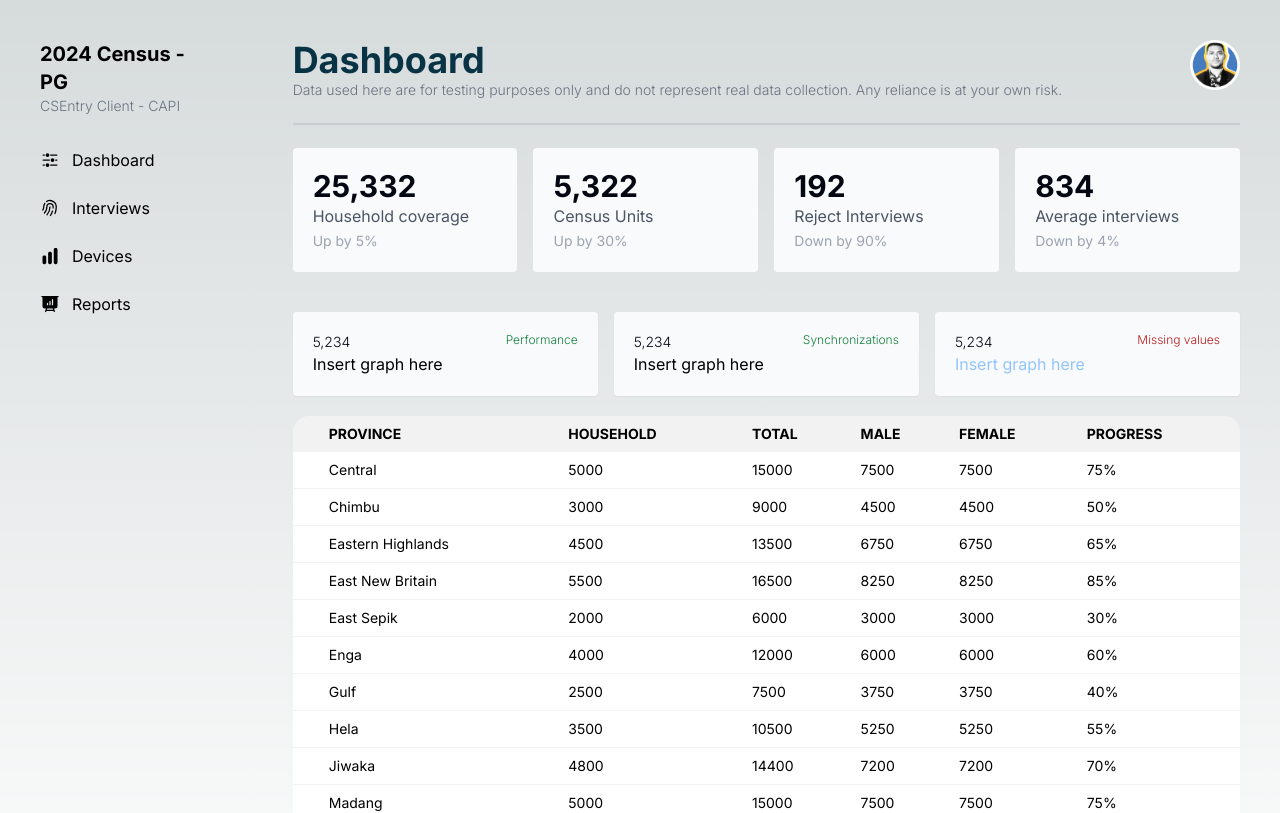
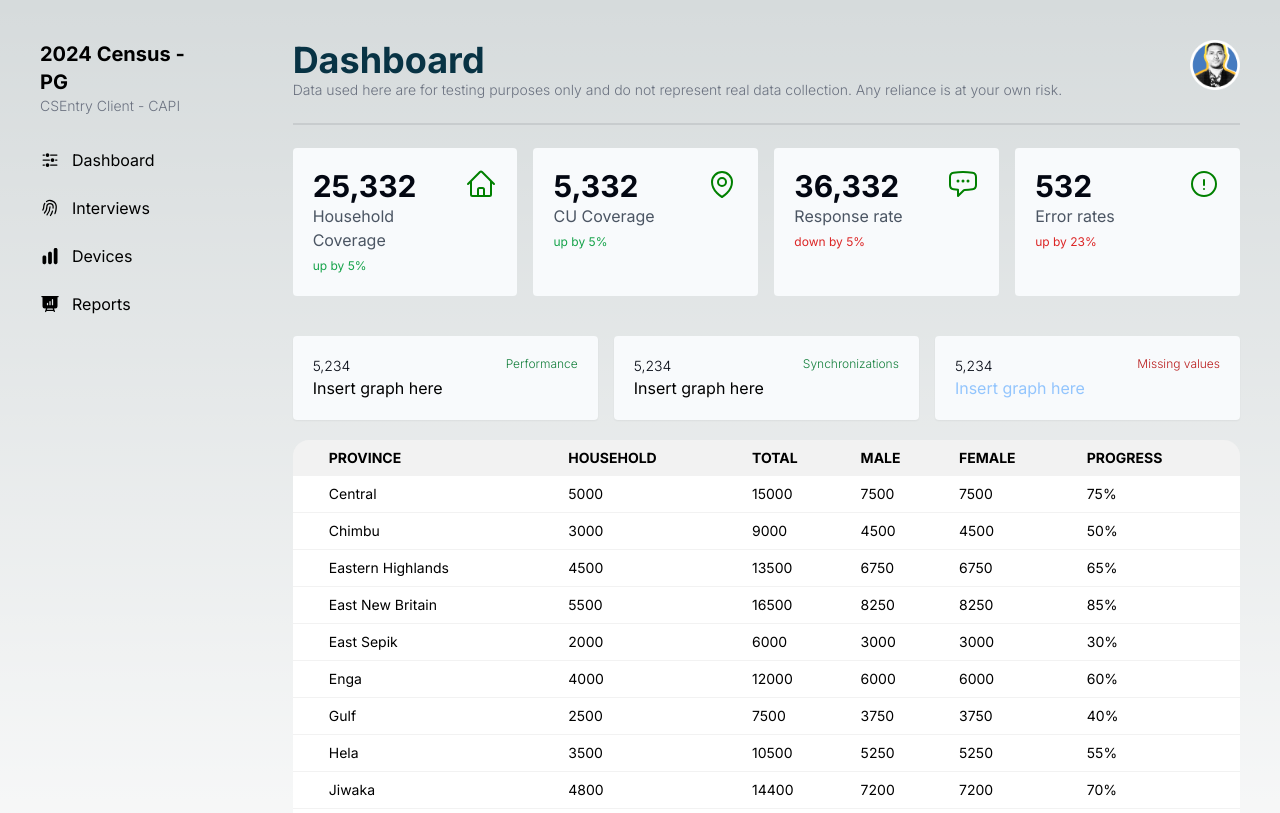
Before and after one commit to billyws/cspro-dashboard, a Next.js app: page / in a window 1280 px wide. Shown: the top 813 px of the page. Built offline with nearby package versions, Linux system fonts and the light colour scheme.

Commit message:
Added heroicons for the stats showcase

```diff
--- a/components/StatsCounter.tsx
+++ b/components/StatsCounter.tsx
@@ -3,24 +3,105 @@ export default function StatsCounter(){
         <div>
             <div className="grid grid-cols-4 gap-4 mb-5">
                 <div className="p-5 bg-slate-50 rounded">
-                    <h1 className="text-3xl font-bold text-gray-950">25,332</h1>
-                    <h4 className="text-normal text-gray-600">Household coverage</h4>
-                    <span className="text-sm text-gray-400">Up by 5%</span>
+                    <div className="flex flex-col-2 justify-between">
+                        <div>
+                            <h1 className="text-3xl font-bold text-gray-950">25,332</h1>
+                            <h4 className="text-normal text-gray-600">Household Coverage</h4>
+                            <span className="text-xs text-green-600">up by 5%</span>
+                        </div>
+                        <div>
+                            <svg
+                                xmlns="http://www.w3.org/2000/svg"
+                                fill="none"
+                                viewBox="0 0 24 24"
+                                strokeWidth="1.5"
+                                stroke="green"
+                                className="w-8 h-8">
+                                <path
+                                strokeLinecap="round"
+                                strokeLinejoin="round"
+                                d="M2.25 12l8.954-8.955c.44-.439 1.152-.439 1.591 0L21.75 12M4.5 9.75v10.125c0 .621.504 1.125 1.125 1.125H9.75v-4.875c0-.621.504-1.125 1.125-1.125h2.25c.621 0 1.125.504 1.125 1.125V21h4.125c.621 0 1.125-.504 1.125-1.125V9.75M8.25 21h8.25" />
+                            </svg>
+
+                        </div>
+                    </div>
                 </div>
                 <div className="p-5 bg-slate-50 rounded">
-                    <h1 className="text-3xl font-bold text-gray-950">5,322</h1>
-                    <h4 className="text-normal text-gray-600">Census Units</h4>
-                    <span className="text-sm text-gray-400">Up by 30%</span>
+                <div className="flex flex-col-2 justify-between">
+                        <div>
+                            <h1 className="text-3xl font-bold text-gray-950">5,332</h1>
+                            <h4 className="text-normal text-gray-600">CU Coverage</h4>
+                            <span className="text-xs text-green-600">up by 5%</span>
+                        </div>
+                        <div>
+                            <svg
+                                xmlns="http://www.w3.org/2000/svg"
+                                fill="none"
+                                viewBox="0 0 24 24"
+                                strokeWidth="1.5"
+                                stroke="green"
+                                className="w-8 h-8">
+                                <path
+                                strokeLinecap="round"
+                                strokeLinejoin="round"
+                                d="M15 10.5a3 3 0 11-6 0 3 3 0 016 0z" />
+                                <path
+                                strokeLinecap="round"
+                                strokeLinejoin="round"
+                                d="M19.5 10.5c0 7.142-7.5 11.25-7.5 11.25S4.5 17.642 4.5 10.5a7.5 7.5 0 1115 0z" />
+                            </svg>
+
+
+                        </div>
+                    </div>
                 </div>
                 <div className="p-5 bg-slate-50 rounded">
-                    <h1 className="text-3xl font-bold text-gray-950">192</h1>
-                    <h4 className="text-normal text-gray-600">Reject Interviews</h4>
-                    <span className="text-sm text-gray-400">Down by 90%</span>
+                <div className="flex flex-col-2 justify-between">
+                        <div>
+                            <h1 className="text-3xl font-bold text-gray-950">36,332</h1>
+                            <h4 className="text-normal text-gray-600">Response rate</h4>
+                            <span className="text-xs text-red-600">down by 5%</span>
+                        </div>
+                        <div>
+                            <svg
+                                xmlns="http://www.w3.org/2000/svg"
+                                fill="none"
+                                viewBox="0 0 24 24"
+                                strokeWidth="1.5"
+                                stroke="green"
+                                className="w-8 h-8">
+                            <path
+                                strokeLinecap="round"
+                                strokeLinejoin="round"
+                                d="M8.625 9.75a.375.375 0 11-.75 0 .375.375 0 01.75 0zm0 0H8.25m4.125 0a.375.375 0 11-.75 0 .375.375 0 01.75 0zm0 0H12m4.125 0a.375.375 0 11-.75 0 .375.375 0 01.75 0zm0 0h-.375m-13.5 3.01c0 1.6 1.123 2.994 2.707 3.227 1.087.16 2.185.283 3.293.369V21l4.184-4.183a1.14 1.14 0 01.778-.332 48.294 48.294 0 005.83-.498c1.585-.233 2.708-1.626 2.708-3.228V6.741c0-1.602-1.123-2.995-2.707-3.228A48.394 48.394 0 0012 3c-2.392 0-4.744.175-7.043.513C3.373 3.746 2.25 5.14 2.25 6.741v6.018z" />
+                            </svg>
+
+
+                        </div>
+                    </div>
                 </div>
                 <div className="p-5 bg-slate-50 rounded">
-                    <h1 className="text-3xl font-bold text-gray-950">834</h1>
-                    <h4 className="text-normal text-gray-600">Average interviews</h4>
-                    <span className="text-sm text-gray-400">Down by 4%</span>
+                <div className="flex flex-col-2 justify-between">
+                        <div>
+                            <h1 className="text-3xl font-bold text-gray-950">532</h1>
+                            <h4 className="text-normal text-gray-600">Error rates</h4>
+                            <span className="text-xs text-red-600">up by 23%</span>
+                        </div>
+                        <div>
+                            <svg
+                                xmlns="http://www.w3.org/2000/svg"
+                                fill="none"
+                                viewBox="0 0 24 24"
+                                strokeWidth="1.5"
+                                stroke="green"
+                                className="w-8 h-8">
+                                <path
+                                strokeLinecap="round"
+                                strokeLinejoin="round"
+                                d="M12 9v3.75m9-.75a9 9 0 11-18 0 9 9 0 0118 0zm-9 3.75h.008v.008H12v-.008z" />
+                            </svg>
+                        </div>
+                    </div>
                 </div>
             </div>
         </div>
```
